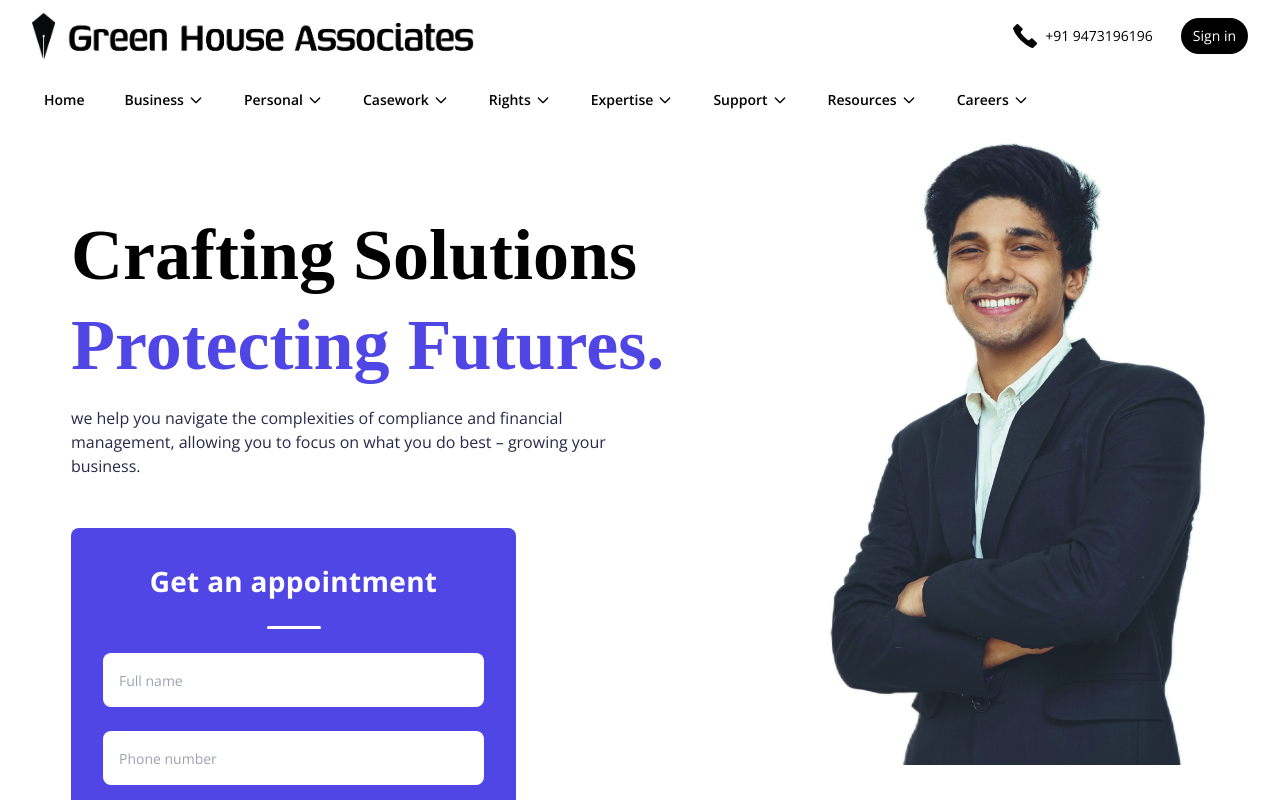
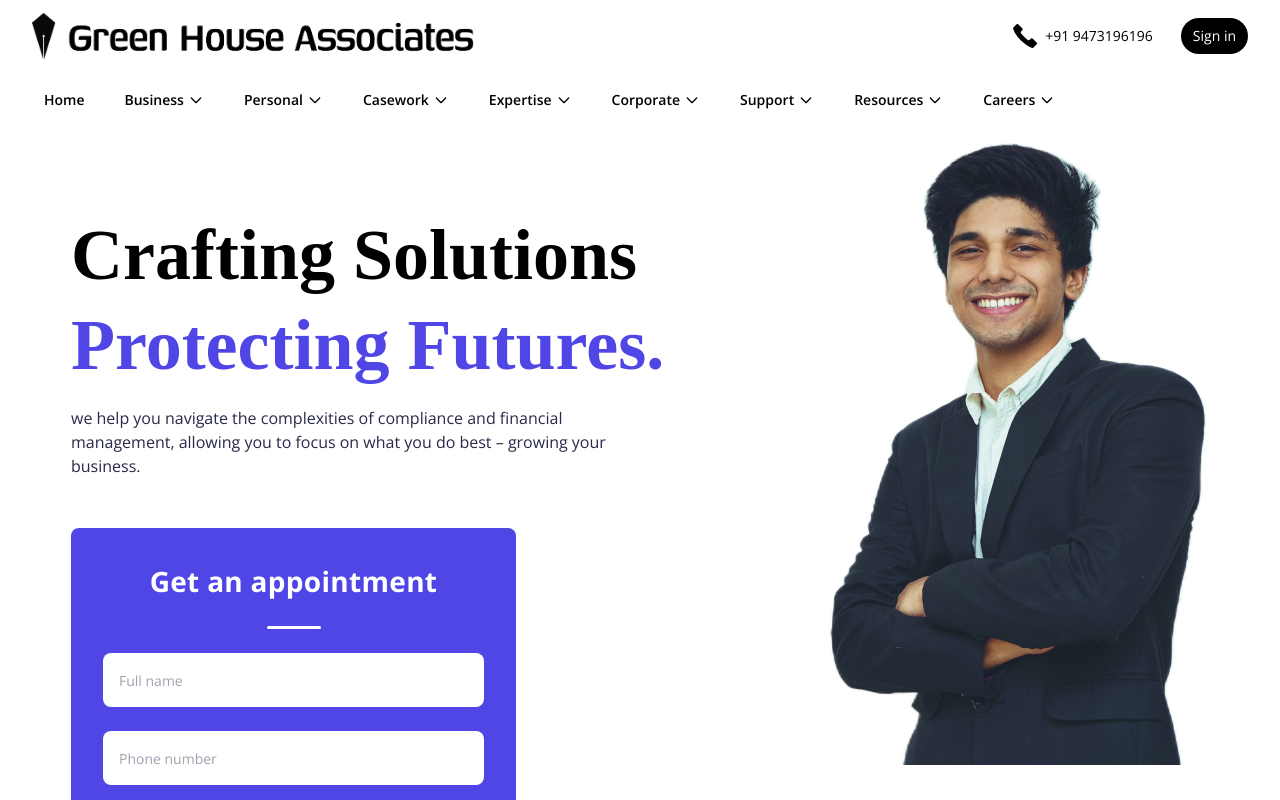
Before and after one commit to shakti1590/Lawyers-Portfolio-UI, a React (Create React App) app: page / in a window 1280 px wide. Shown: the top 800 px of the page. Built offline with nearby package versions, Linux system fonts and the light colour scheme.

Commit message:
edit navbar

```diff
--- a/src/components/menuItems.js
+++ b/src/components/menuItems.js
@@ -234,7 +234,7 @@ const menuItems = {
       },
 
   ],
-  Rights:[
+  Expertise:[
     {
       heading: "Intellectual Property (IP)",
       link: "/intellectual-property",
@@ -302,7 +302,7 @@ const menuItems = {
       ],
     },
   ],
-  Expertise: [
+  Corporate: [
     {
       heading: "Corporate and Business Law",
       link: "/corp-business-law",
@@ -413,7 +413,7 @@ const menuItems = {
           link: "/advanced-document-automation",
         },
         { name: "Court Forms", link: "/court-forms" },
-        { name: "Template B", link: "/template-b" },
+        { name: "Template Building", link: "/template-building" },
       ],
     },
     {
```
